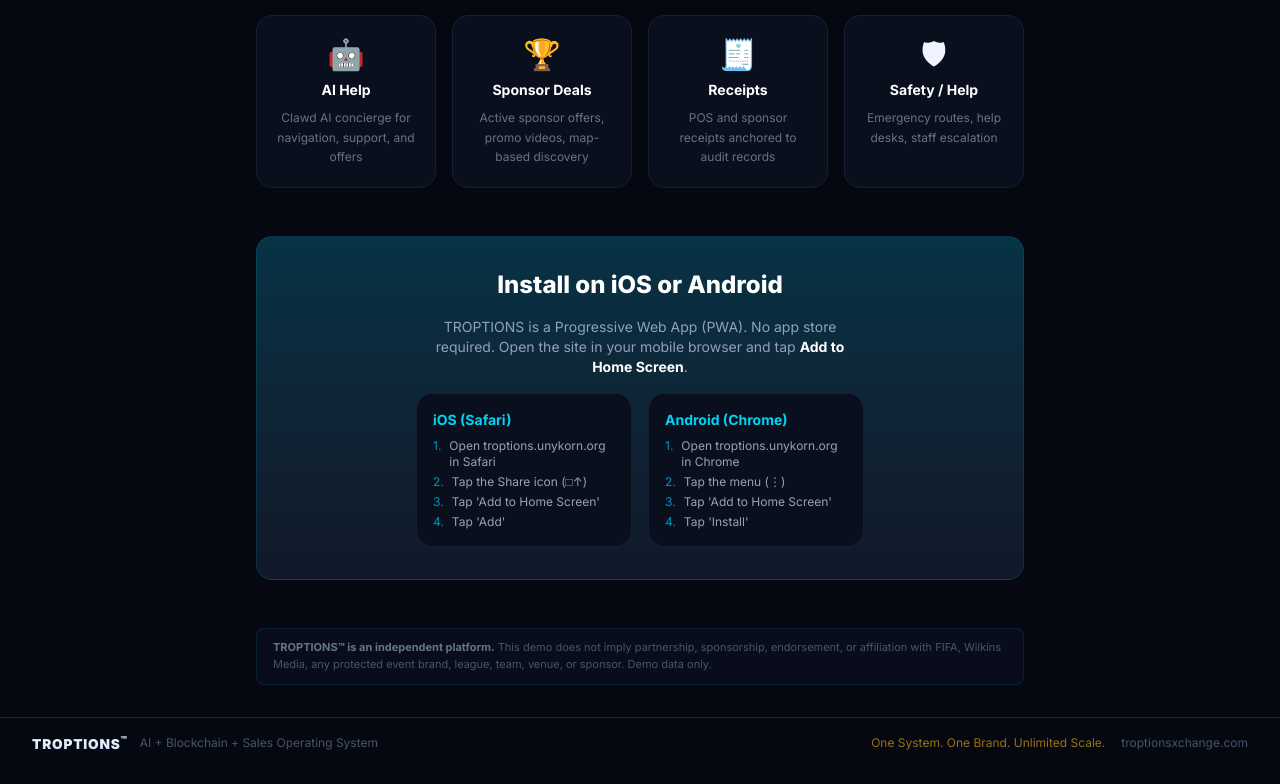
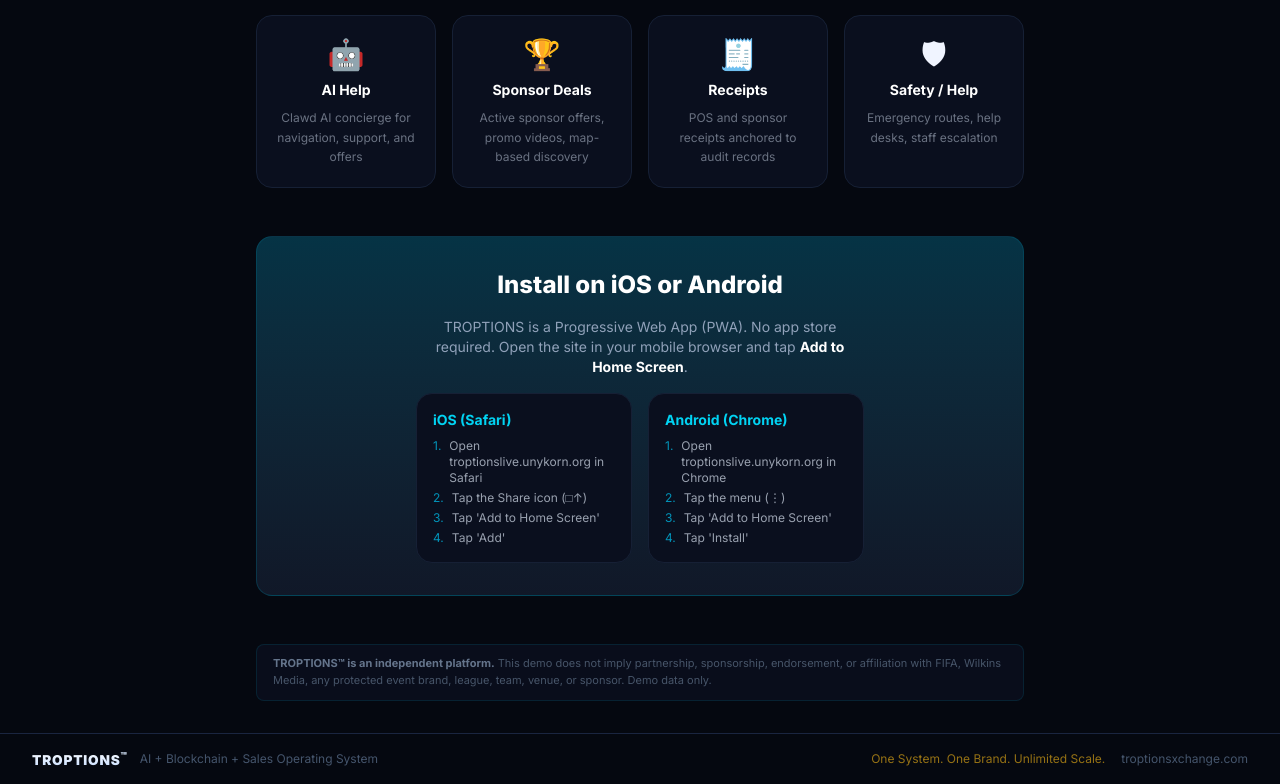
Before and after one commit to FTHTrading/wwai, a Next.js app: page /app in a window 1280 px wide. Shown: the part 572-1356 px from the top of the page. Built offline with nearby package versions, Linux system fonts and the light colour scheme.

Commit message:
fix: update production domain to troptionslive.unykorn.org

```diff
--- a/src/app/app/page.tsx
+++ b/src/app/app/page.tsx
@@ -47,8 +47,8 @@
         </p>
         <div className="grid sm:grid-cols-2 gap-4 max-w-md mx-auto text-left">
           {[
-          { os: "iOS (Safari)", steps: ["Open troptions.unykorn.org in Safari", "Tap the Share icon (□↑)", "Tap 'Add to Home Screen'", "Tap 'Add'"] },
-            { os: "Android (Chrome)", steps: ["Open troptions.unykorn.org in Chrome", "Tap the menu (⋮)", "Tap 'Add to Home Screen'", "Tap 'Install'"] },
+          { os: "iOS (Safari)", steps: ["Open troptionslive.unykorn.org in Safari", "Tap the Share icon (□↑)", "Tap 'Add to Home Screen'", "Tap 'Add'"] },
+            { os: "Android (Chrome)", steps: ["Open troptionslive.unykorn.org in Chrome", "Tap the menu (⋮)", "Tap 'Add to Home Screen'", "Tap 'Install'"] },
           ].map(({ os, steps }) => (
             <div key={os} className="card-dark rounded-xl p-4 space-y-2">
               <p className="text-sm font-bold text-cyan-400">{os}</p>
--- a/src/app/launch/page.tsx
+++ b/src/app/launch/page.tsx
@@ -23,7 +23,7 @@
     color: "#00d4ff",
     checks: [
       { label: "NEXTAUTH_SECRET set",           detail: "Required for session security. Run `openssl rand -hex 32` to generate",  envKey: "NEXTAUTH_SECRET" },
-      { label: "NEXTAUTH_URL configured",       detail: "Must match production URL (e.g. https://yourdomain.com)",                envKey: "NEXTAUTH_URL" },
+      { label: "NEXTAUTH_URL configured",       detail: "Must match production URL (e.g. https://troptionslive.unykorn.org)",                envKey: "NEXTAUTH_URL" },
       { label: "NODE_ENV=production in deploy", detail: "Set automatically by Vercel/Cloudflare. Verify if self-hosting",         envKey: "NODE_ENV" },
     ],
   },
@@ -176,7 +176,7 @@
         <pre className="text-[11px] text-slate-400 font-mono bg-[#050810] rounded-xl p-4 border border-[#162035] overflow-x-auto leading-6">{`# Core
 DATABASE_URL="file:./prisma/dev.db"
 NEXTAUTH_SECRET="your-secret-here"
-NEXTAUTH_URL="https://yourdomain.com"
+NEXTAUTH_URL="https://troptionslive.unykorn.org"
 
 # Payment (optional)
 SQUARE_ACCESS_TOKEN="EAAAl..."
```
Also changed, not shown: 3 other files (tests, documents, lock files or other folders).
